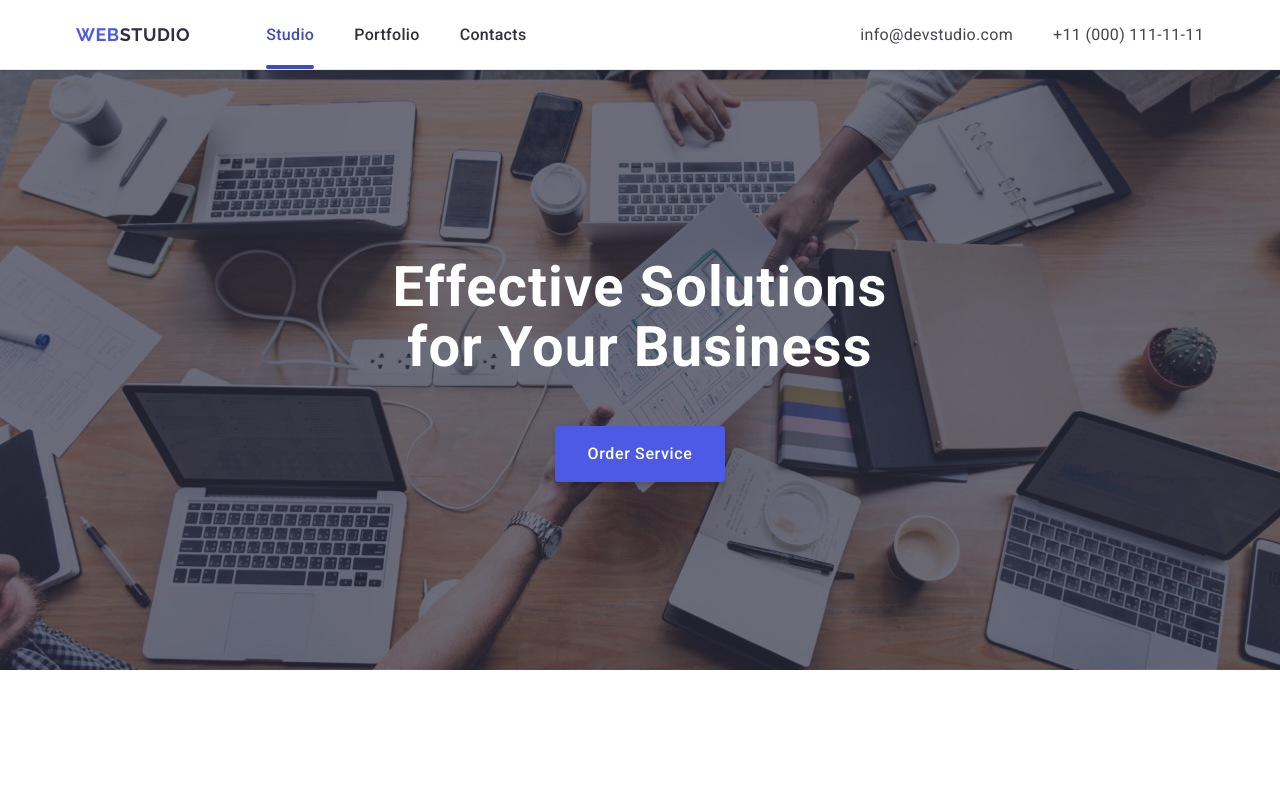
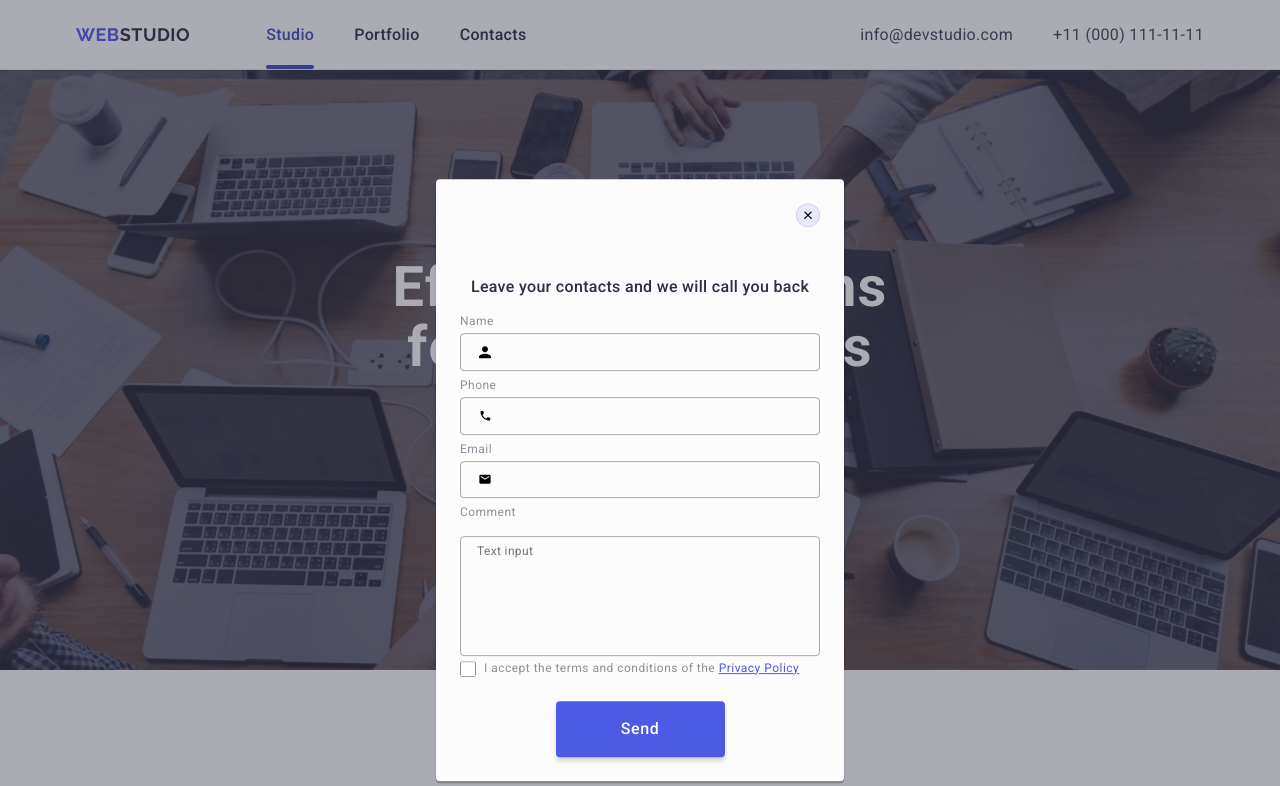
Before and after one commit to vsokolvak/goit-markup-hw-05, a plain HTML site: page index.html in a window 1280 px wide. Shown: the top 786 px of the page. Drawn offline with nearby package versions, Linux system fonts and the light colour scheme.

Commit message:
facking autocheck

```diff
--- a/css/styles.css
+++ b/css/styles.css
@@ -608,18 +608,19 @@ input, textarea {
     justify-content: center;
     top: 0;
     left: 0;
-    width: 100vw;
-    min-height: 100vh;
+    width: 100%;
+    min-height: 100%;
     padding: 80px 0;
     background: rgba(46, 47, 66, 0.40);
     overflow: scroll;
+    transition: opacity 250ms cubic-bezier(0.4, 0, 0.2, 1), visibility 250ms cubic-bezier(0.4, 0, 0.2, 1);
 }
 
 .modal-form-container {
     position: absolute;
-    top: 0;
+    top: 50%;
     left: 50%;
-    transform: translateX(-50%);
+    transform: translate(-50%, -50%);
     margin-bottom: 80px;
     margin-top: 80px;
     width: 408px;
@@ -627,36 +628,38 @@ input, textarea {
     border-radius: 4px;
     background: #FCFCFC;
     box-shadow: 0px 1px 1px 0px rgba(0, 0, 0, 0.14), 0px 1px 3px 0px rgba(0, 0, 0, 0.12), 0px 2px 1px 0px rgba(0, 0, 0, 0.20);
-    padding: 24px;
+    padding: 72px 24px 24px 24px;
     display: flex;
     flex-direction: column;
+    transition: transform 250ms cubic-bezier(0.4, 0, 0.2, 1);
 }
 
 .modal-form-close {
+    position: absolute;
+    top: 24px;
+    right: 24px;
     width: 24px;
     height: 24px;
+    padding: 0;
+    cursor: pointer;
     background-color: #E7E9FC;
     border: 1px solid rgba(0, 0, 0, 0.10);
-    align-self: end;
     border-radius: 50%;
     display: flex;
     align-items: center;
     justify-content: center;
-    transition: transform 300ms ease-in;
+    transition: background-color 250ms cubic-bezier(0.4, 0, 0.2, 1), border 250ms cubic-bezier(0.4, 0, 0.2, 1), transform 300ms ease-in;
 }
 
-.modal-form-close:active {
+.modal-form-close:active, .modal-form-close:hover {
     border: none;
     background-color: #404BBF;
+    transform: rotate(180deg) scale(1.1);
 }
 
-.modal-form-close:active svg {
+.modal-form-close:active svg, .modal-form-close:hover svg {
     fill: #ffffff;
-}
-
-.modal-form-close:hover {
-    cursor: pointer;
-    transform: rotate(180deg) scale(1.1);
+    transition: fill 250ms cubic-bezier(0.4, 0, 0.2, 1);
 }
 
 .modal-horm-title {
--- a/index.html
+++ b/index.html
@@ -446,7 +446,7 @@
         </div>
     </footer>
 
-    <!-- <div class="modal-container">
+    <div class="modal-container">
         <div class="modal-form-container">
             <button type="button" class="modal-form-close">
                 <svg class="modal-icon-close" width="8" height="8">
@@ -518,7 +518,7 @@
                 </button>
             </form>
         </div>
-    </div> -->
+    </div>
 
 </body>
 
```
